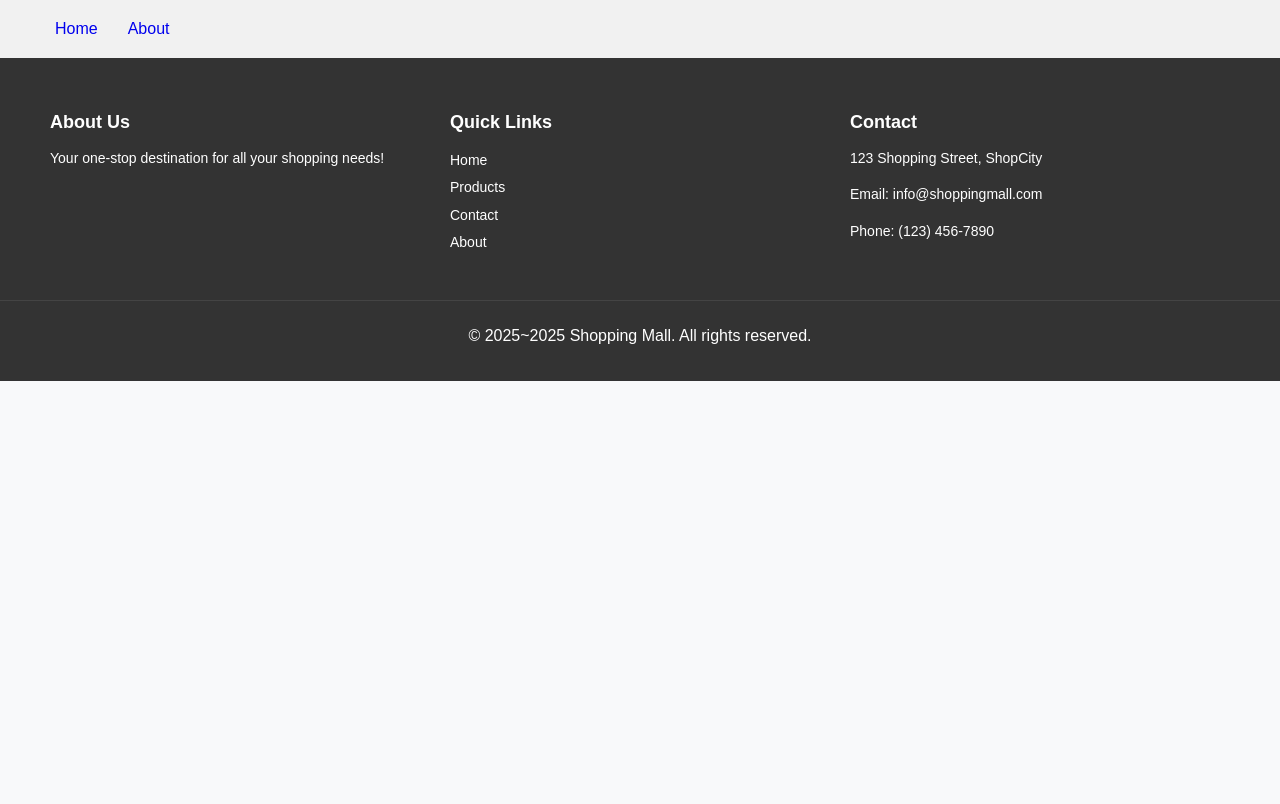
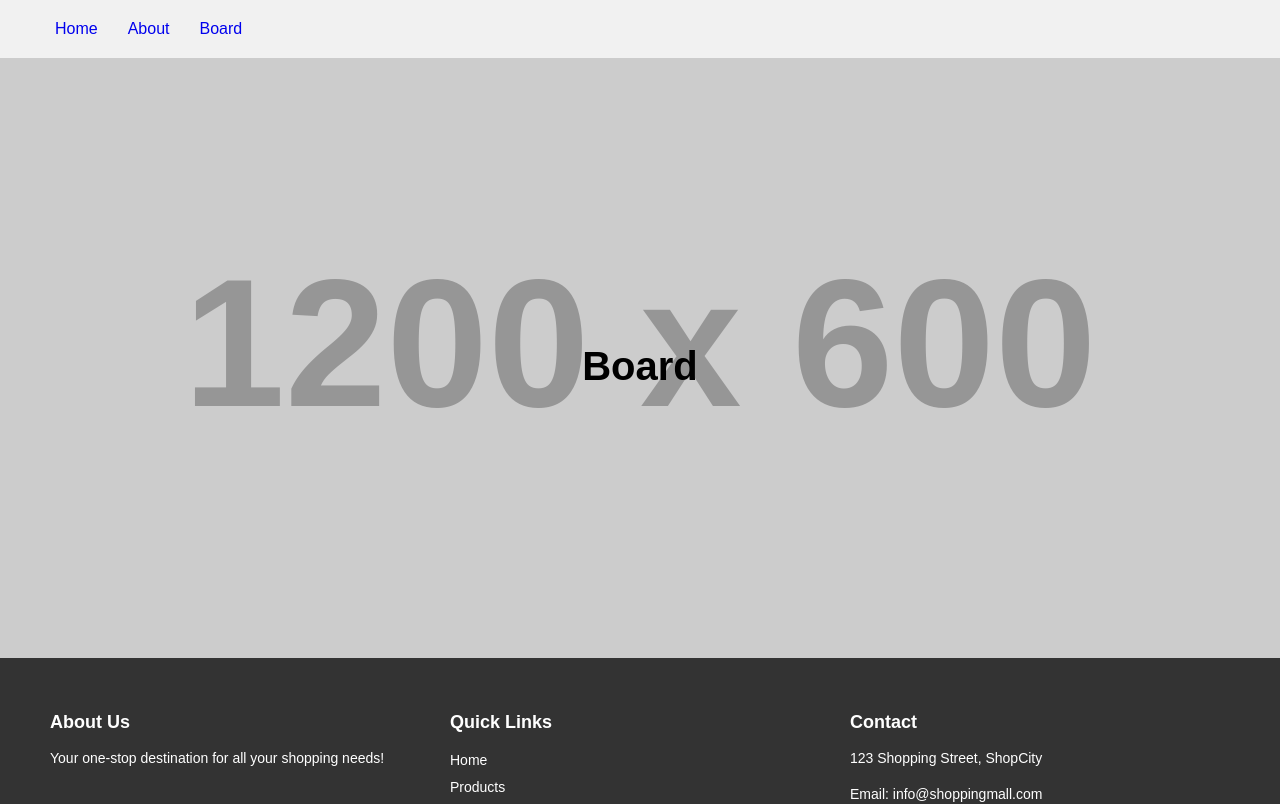
Before and after one commit to YeoJune/SubscriptionManagementWeb, a React app: page /board in a window 1280 px wide. Shown: the top 804 px of the page. Built offline with nearby package versions, Linux system fonts and the light colour scheme; the HTML template or start-up script is replaced by a standard one.

Commit message:
fix route and add board placeholder (#5)

```diff
--- a/pages/bundle.js
+++ /dev/null
@@ -1,2 +0,0 @@
-/*! For license information please see bundle.js.LICENSE.txt */
-(()=>{"use strict";var t={540:(t,e,o)=>{o(869)},869:(t,e)=>{Symbol.for("react.transitional.element"),Symbol.for("react.portal"),Symbol.for("react.fragment"),Symbol.for("react.strict_mode"),Symbol.for("react.profiler"),Symbol.for("react.consumer"),Symbol.for("react.context"),Symbol.for("react.forward_ref"),Symbol.for("react.suspense"),Symbol.for("react.memo"),Symbol.for("react.lazy"),Symbol.iterator;var o={isMounted:function(){return!1},enqueueForceUpdate:function(){},enqueueReplaceState:function(){},enqueueSetState:function(){}},r=Object.assign,n={};function a(t,e,r){this.props=t,this.context=e,this.refs=n,this.updater=r||o}function c(){}function p(t,e,r){this.props=t,this.context=e,this.refs=n,this.updater=r||o}a.prototype.isReactComponent={},a.prototype.setState=function(t,e){if("object"!=typeof t&&"function"!=typeof t&&null!=t)throw Error("takes an object of state variables to update or a function which returns an object of state variables.");this.updater.enqueueSetState(this,t,e,"setState")},a.prototype.forceUpdate=function(t){this.updater.enqueueForceUpdate(this,t,"forceUpdate")},c.prototype=a.prototype;var s=p.prototype=new c;s.constructor=p,r(s,a.prototype),s.isPureReactComponent=!0;Array.isArray,Object.prototype.hasOwnProperty;"function"==typeof reportError&&reportError}},e={};!function o(r){var n=e[r];if(void 0!==n)return n.exports;var a=e[r]={exports:{}};return t[r](a,a.exports,o),a.exports}(540)})();
--- a/src/app.tsx
+++ b/src/app.tsx
@@ -5,8 +5,7 @@ import React from 'react';
 import ReactDOM from 'react-dom/client';
 import { BrowserRouter as Router, Routes, Route } from 'react-router-dom';
 
-const container = document.getElementById('root');
-const root = ReactDOM.createRoot(container!);
+const root = document.getElementById('root');
 
 // TODO: implement authentication
 interface AuthContextType {
@@ -20,7 +19,7 @@ const AuthProvider: React.FC<AuthContextType> = ({ children }) => {
 
 const App: React.FC = () => {
   return (
-    <Router>
+    <Router basename='/'>
       <AuthProvider>
         <Header />
         <AppRoutes />
@@ -30,6 +29,12 @@ const App: React.FC = () => {
   );
 };
 
-root.render(
-  <App />
-);
+if (root) {
+  ReactDOM.createRoot(root).render(
+    <React.StrictMode>
+      <App />
+    </React.StrictMode>
+  );
+} else {
+  console.error("❌ Root element not found");
+}
--- a/src/components/appRoutes.tsx
+++ b/src/components/appRoutes.tsx
@@ -1,11 +1,15 @@
 import React from 'react';
 import { BrowserRouter as Router, Routes, Route } from 'react-router-dom';
 import Home from '../pages/home';
+import Board from '../pages/board';
+import NotFound from '../pages/notFound';
 
 const AppRoutes = () => {
   return (
     <Routes>
       <Route path="/" element={<Home />} />
+      <Route path="/board" element={<Board />} />
+      <Route path="*" element={<NotFound />} /> {/* 404 Not Found */}
     </Routes>
   );
 }
--- a/src/components/header.tsx
+++ b/src/components/header.tsx
@@ -15,6 +15,9 @@ const Header: React.FC = () => {
           <li>
             <Link to="/about">About</Link>
           </li>
+          <li>
+            <Link to="/board">Board</Link>
+          </li>
         </ul>
       </nav>
     </header>
--- /dev/null
+++ b/src/pages/board.css
@@ -0,0 +1,16 @@
+/* src/pages/board.css */
+.board-hero {
+  background: url('https://via.placeholder.com/1200x600') no-repeat center center/cover;
+  height: 600px;
+  display: flex;
+  flex-direction: column;
+  justify-content: center;
+  align-items: center;
+  text-align: center;
+}
+
+.board-hero h1 {
+  font-size: 2.5rem;
+  color: #000;
+  margin-bottom: 10px;
+}
--- /dev/null
+++ b/src/pages/board.tsx
@@ -0,0 +1,13 @@
+// src/pages/board.tsx
+import './board.css';
+import React from 'react';
+
+const Board: React.FC = () => {
+  return (
+    <div className="board-hero">
+      <h1>Board</h1>
+    </div>
+  )
+}
+
+export default Board;
--- /dev/null
+++ b/src/pages/notFound.css
@@ -0,0 +1,16 @@
+/* src/pages/home.css */
+.not-found-hero {
+  background: url('https://via.placeholder.com/1200x600') no-repeat center center/cover;
+  height: 600px;
+  display: flex;
+  flex-direction: column;
+  justify-content: center;
+  align-items: center;
+  text-align: center;
+}
+
+.not-found-hero h1 {
+  font-size: 2.5rem;
+  color: #000;
+  margin-bottom: 10px;
+}
--- /dev/null
+++ b/src/pages/notFound.tsx
@@ -0,0 +1,13 @@
+// src/pages/notFound.tsx
+import React from 'react';
+import './notFound.css';
+
+const notFound: React.FC = () => {
+  return (
+    <div className="not-found-hero">
+      <h1>404 Not Found</h1>
+    </div>
+  )
+}
+
+export default notFound;
--- a/webpack.config.js
+++ b/webpack.config.js
@@ -3,8 +3,9 @@ const path = require('path');
 module.exports = {
   entry: './src/app.tsx', // React 코드 진입점 (추후 src 폴더 생성)
   output: {
-    path: path.resolve(__dirname, 'pages'), // 빌드 결과물을 저장할 디렉토리
-    filename: 'bundle.js'
+    path: path.resolve(__dirname, 'dist'), // 빌드 결과물을 저장할 디렉토리
+    filename: 'bundle.js',
+    publicPath: '/', // ✅ React Router를 위한 설정
   },
   module: {
     rules: [
@@ -25,11 +26,12 @@ module.exports = {
   mode: 'development', // 혹은 'production'
   devServer: {
     static: {
-      directory: path.join(__dirname, 'pages'),
+      directory: path.join(__dirname, 'dist'),
     },
     compress: true,
     port: 3000,
     hot: true,
-    open: true
+    open: true,
+    historyApiFallback: true,
   }
 };
```
Also changed, not shown: pages/index.html (deleted, +0 -14 lines), pages/bundle.js.LICENSE.txt (deleted), 3 other files (tests, documents, lock files or other folders).
